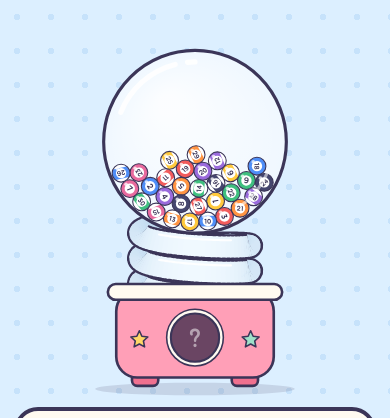
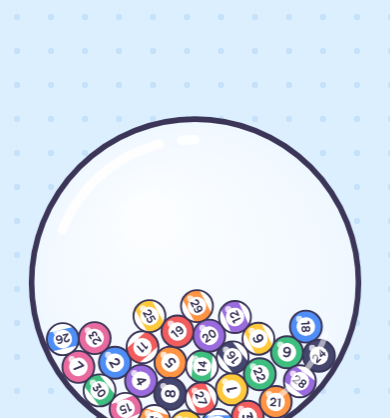
Before and after one commit to adaylillly/lotto, a plain HTML site: page index.html in a window 390 px wide. Shown: the top 418 px of the page. Drawn offline with Linux system fonts and the light colour scheme.

Commit message:
Add files via upload

```diff
--- a/index.html
+++ b/index.html
@@ -184,10 +184,17 @@
 
   /* 세로로 세운 좁은 화면만 한 줄로 쌓는다. 가로로 눕힌 폰은 PC처럼 좌우로 나눈다. */
   @media (max-width: 820px) and (orientation: portrait) {
-    /* 세로로 든 폰(갤럭시 S25 울트라 기준 약 412×790~915): 스크롤 없이 한 화면에 */
-    body { padding: 10px 14px; }
+    /* 세로로 든 폰: 첫 화면은 추첨기가 가득 차고, 아래로 내리면 조작판이 나온다. 기계를 눌러도 공이 나온다. */
+    body { padding: 10px 14px; place-items: start center; }
     .app { grid-template-columns: 1fr; gap: 10px; }
-    canvas { width: min(100%, 440px, calc(42vh * 0.828)); width: min(100%, 440px, calc(42dvh * 0.828)); }
+    .machine { position: relative; margin: 0 -14px; overflow: hidden; min-height: calc(100vh - 20px); min-height: calc(100dvh - 20px); }
+    canvas { max-width: none; width: min(135%, calc((100vh - 30px) * 0.828)); width: min(135%, calc((100dvh - 30px) * 0.828)); }
+    .machine::after {                                  /* 아래에 조작판이 있다는 표시 */
+      content: ""; position: absolute; left: 50%; bottom: 10px; width: 14px; height: 14px; margin-left: -7px;
+      border-right: 4px solid var(--ink); border-bottom: 4px solid var(--ink); border-radius: 2px; opacity: .45;
+      transform: rotate(45deg); animation: nudge 1.4s ease-in-out infinite;
+    }
+    @keyframes nudge { 50% { transform: translateY(6px) rotate(45deg); } }
     .panel { padding: 12px 16px; gap: 10px; border-radius: 24px; box-shadow: 0 6px 0 var(--ink); }
     h1 { font-size: 22px; }
     .now { padding: 4px 16px; border-radius: 18px; }
```
